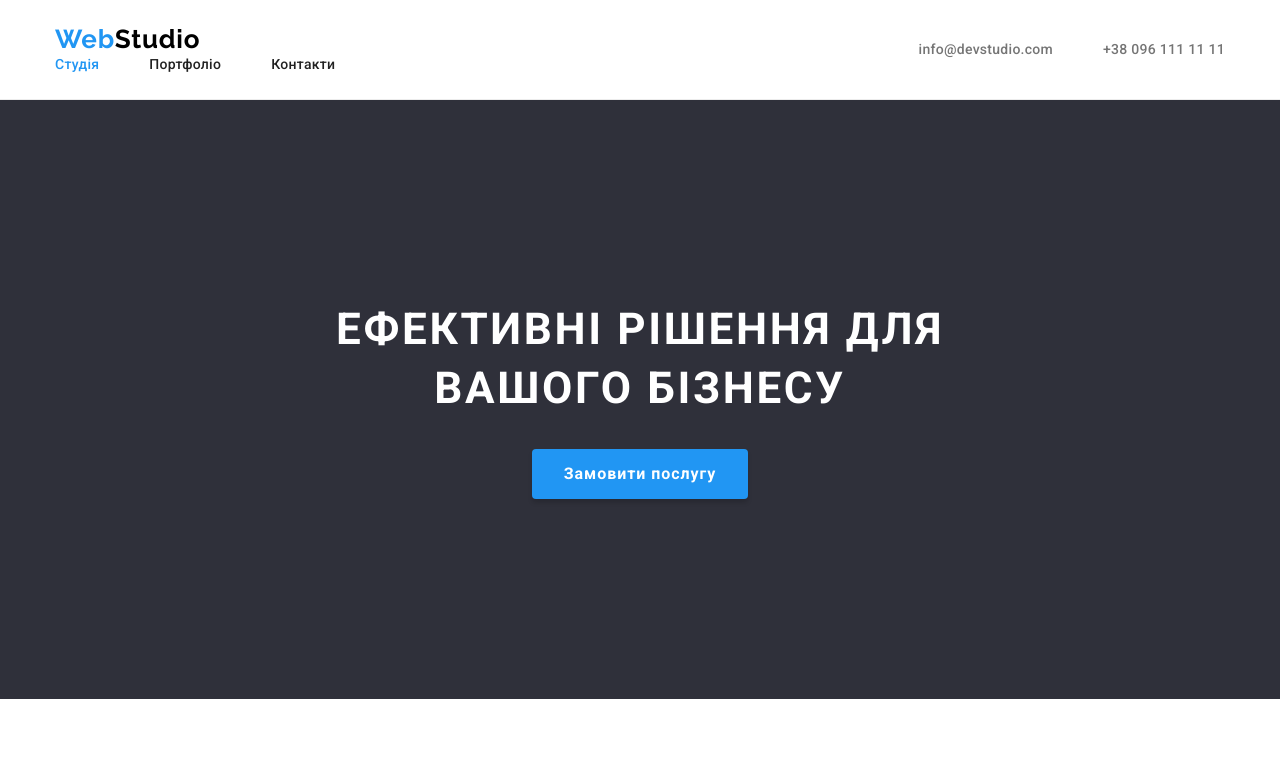
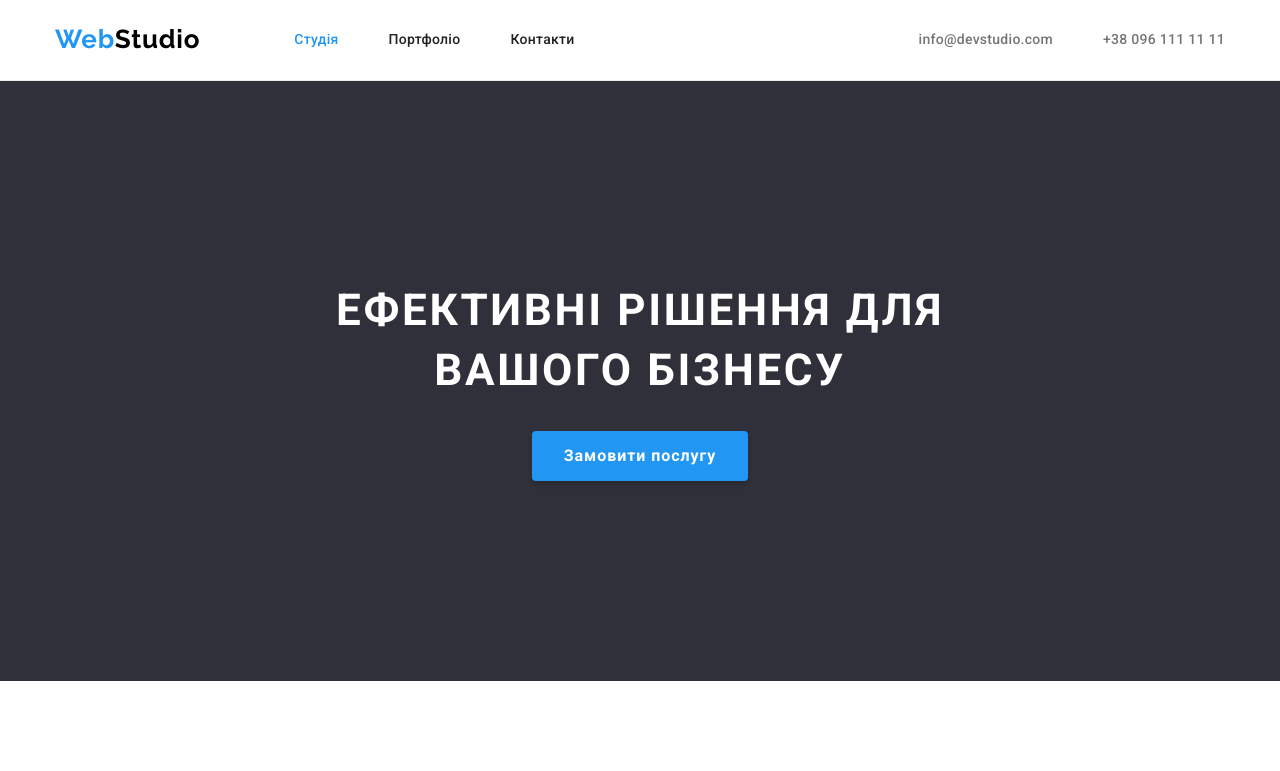
Before and after one commit to Larisinka/goit-markup-hw-03, a plain HTML site: page index.html in a window 1280 px wide. Shown: the top 771 px of the page. Drawn offline with nearby package versions, Linux system fonts and the light colour scheme.

Commit message:
Update styles.css

```diff
--- a/css/styles.css
+++ b/css/styles.css
@@ -72,14 +72,16 @@ body {
 .header-container {
   display: flex;
   align-items: center;
-  padding-top: 24px;
-  padding-bottom: 25px;
+  /* padding-top: 24px;
+  padding-bottom: 25px; */
 }
 
-.header-container > .logo {
+/* logo */
+
+.nav > .logo {
   margin-right: 94px;
 }
-/* logo */
+
 .logo {
   font-family: "Raleway", sans-serif;
   font-weight: 700;
@@ -94,6 +96,10 @@ body {
 }
 
 /* navigation  */
+.nav {
+  display: flex;
+  align-items: center;
+}
 
 .nav-list {
   display: flex;
@@ -109,6 +115,10 @@ body {
 }
 
 .nav-link {
+  display: inline-block;
+  padding-top: 32px;
+  padding-bottom: 32px;
+
   font-weight: 500;
   font-size: 14px;
   line-height: 1.14;
@@ -128,6 +138,10 @@ body {
 
 .nav-contacts-email,
 .nav-contacts-tel {
+  display: inline-block;
+  padding-top: 32px;
+  padding-bottom: 32px;
+
   font-weight: 500;
   font-size: 14px;
   line-height: 1.14;
@@ -214,6 +228,7 @@ body {
   line-height: 1.14;
   letter-spacing: 0.03em;
   text-align: left;
+  margin-bottom: 10px;
 }
 
 .advantages-description {
@@ -262,7 +277,6 @@ body {
 
 .team-item {
   background-color: #ffffff;
-  padding-bottom: 30px;
   box-shadow: 0px 1px 3px rgba(0, 0, 0, 0.12), 0px 1px 1px rgba(0, 0, 0, 0.14),
     0px 2px 1px rgba(0, 0, 0, 0.2);
   border-radius: 0px 0px 4px 4px;
@@ -291,6 +305,7 @@ body {
   text-align: center;
   letter-spacing: 0.03em;
   color: var(--primary-text-color);
+  margin-bottom: 30px;
 }
 
 /* footer for index.html and portfolio.html */
```
